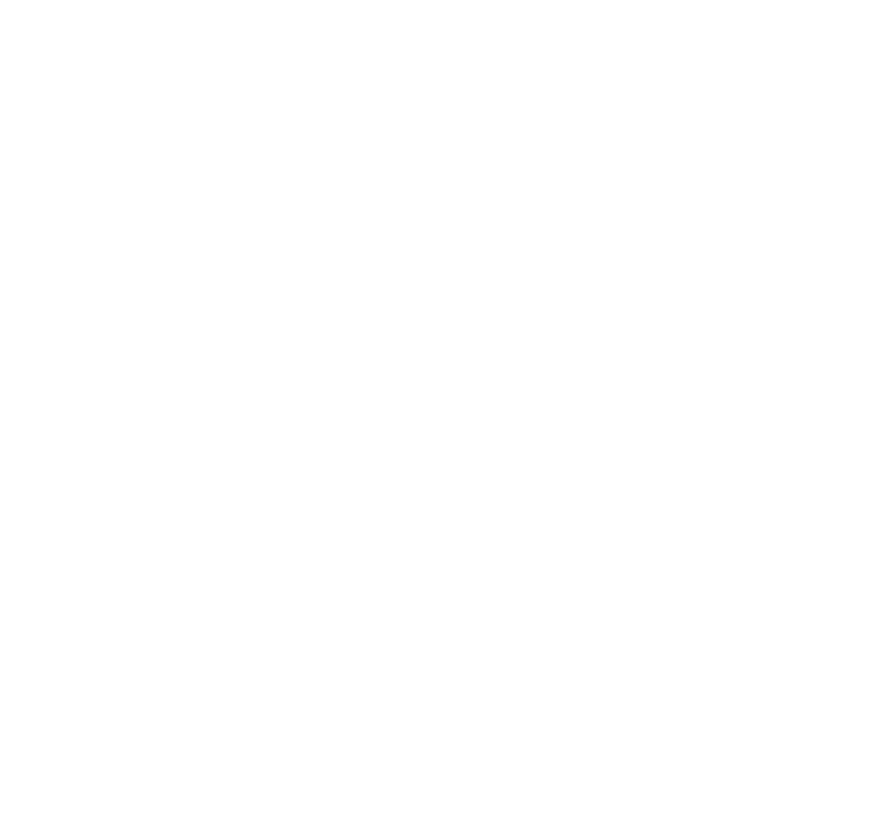
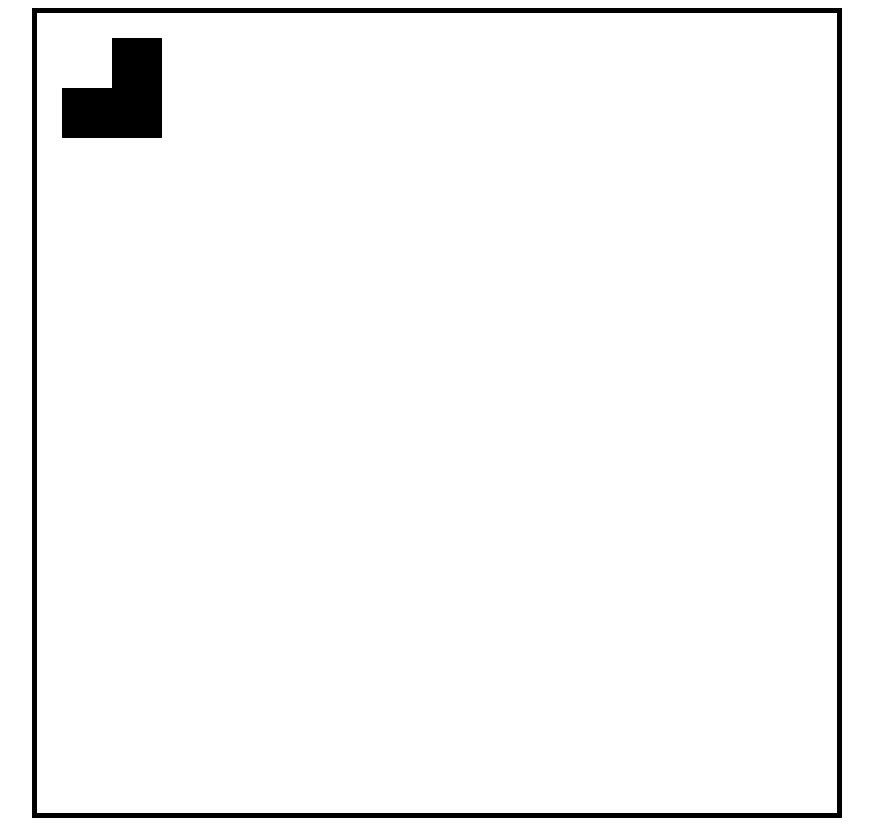
Before and after one commit to soave424/study-Together, a plain HTML site: page 민트향기/week1/index.html in a window 1280 px wide. Shown: the whole page, without its empty margins (203-1076 px from the left). Before the commit the page ends 800 px from the top, so only its background shows below. Drawn offline with Linux system fonts and the light colour scheme.

Commit message:
실시간 좌표 구하는 기능 구현

```diff
--- a/민트향기/week1/index.html
+++ b/민트향기/week1/index.html
@@ -8,6 +8,8 @@
     <title>Document</title>
   </head>
   <body>
+    <canvas></canvas>
+    <div id="canvasXY"></div>
     <script src="js/main.js"></script>
   </body>
 </html>
--- a/민트향기/week1/js/main.js
+++ b/민트향기/week1/js/main.js
@@ -0,0 +1,16 @@
+const canvas = document.querySelector('canvas');
+const ctx = canvas.getContext('2d');
+
+canvas.width = 800;
+canvas.height = 800;
+
+ctx.fillRect(25, 25, 100, 100);
+ctx.clearRect(25, 25, 50, 50);
+
+
+// 좌표 실시간 측정 위해 만듦.
+function canvasXY(e){
+    const canvasXY = document.querySelector('#canvasXY');
+    canvasXY.innerText = `(${e.offsetX}, ${e.offsetY})`;
+}
+canvas.addEventListener('mousemove',canvasXY)
--- a/민트향기/week1/style.css
+++ b/민트향기/week1/style.css
@@ -0,0 +1,16 @@
+canvas{
+    width:800px;
+    height:800px;
+    border: 5px solid black;
+  }
+
+body {
+  display: flex;
+  justify-content: center;
+  align-items: center;
+}
+
+#canvasXY {
+  position: fixed;
+  z-index: 100;
+}
```
